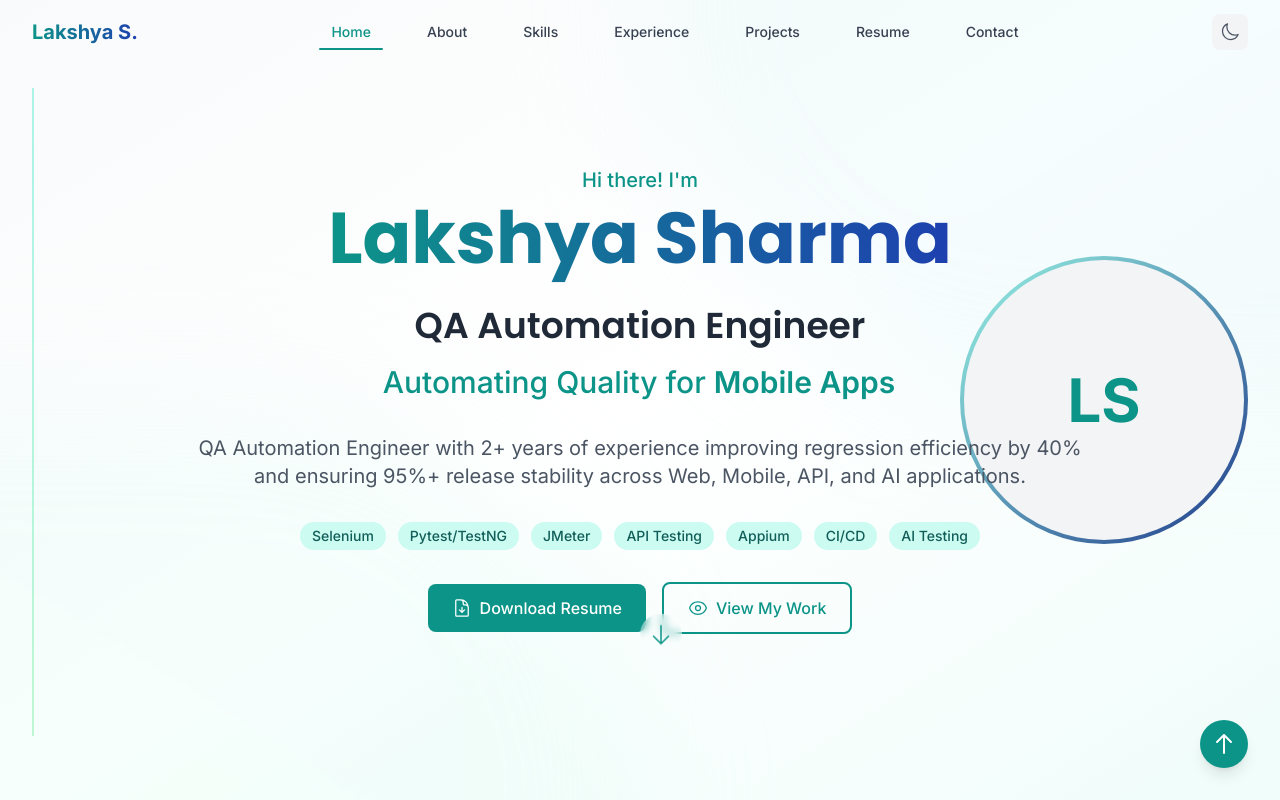
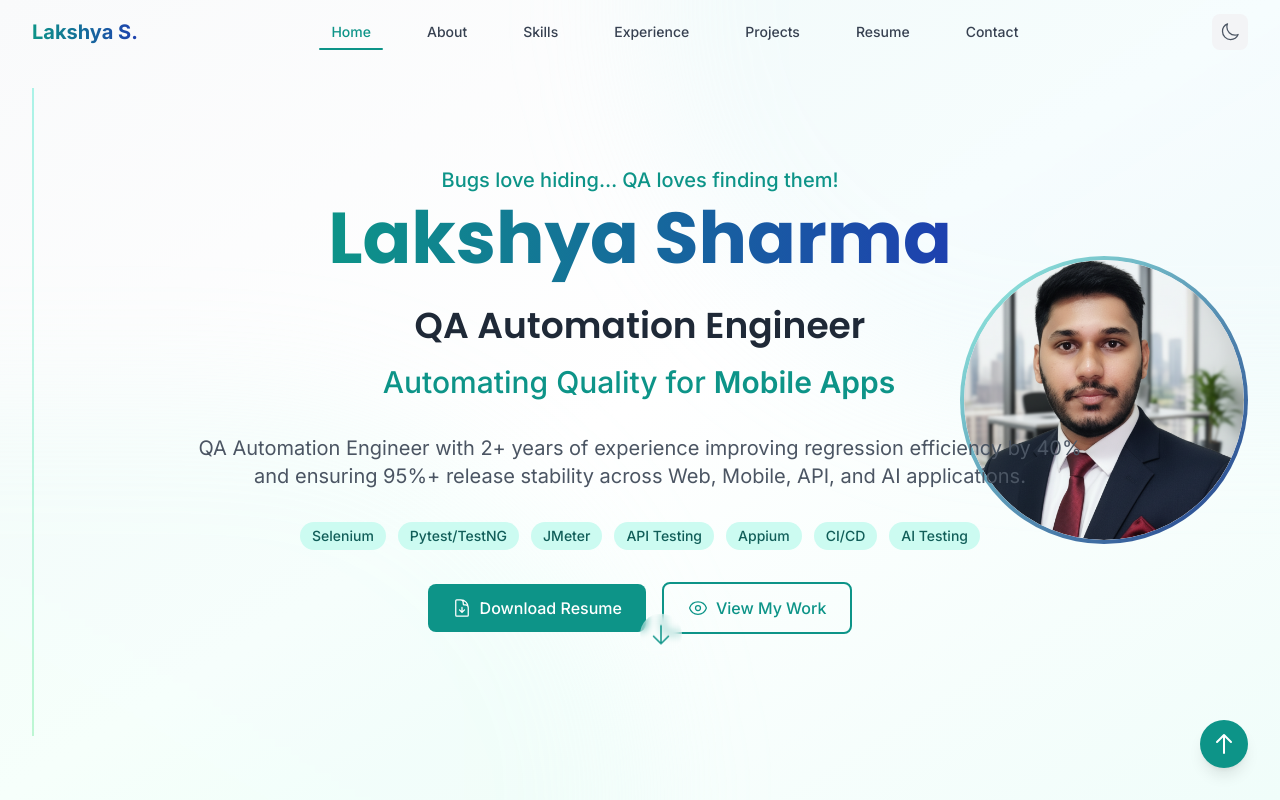
Before and after one commit to LakshyaQA/LakshyaSharmaQA.io, a React (Vite) app: page / in a window 1280 px wide. Shown: the top 800 px of the page. Built offline with nearby package versions, Linux system fonts and the light colour scheme.

Commit message:
Update Hero.jsx
lates code with profile image changes

```diff
--- a/src/components/Hero.jsx
+++ b/src/components/Hero.jsx
@@ -1,28 +1,47 @@
 import React, { useState, useEffect } from 'react';
 import { ArrowDownIcon, DocumentArrowDownIcon, EyeIcon } from '@heroicons/react/24/outline';
 import { profileData } from '../data/profile';
+
+// ✅ Import your profile image
+import profilePic from '../assets/profile-portfolio.png';
 
 const Hero = () => {
   const [currentIndex, setCurrentIndex] = useState(0);
   const [displayText, setDisplayText] = useState('');
   const [isDeleting, setIsDeleting] = useState(false);
   const [showCursor, setShowCursor] = useState(true);
+  const [currentQuote, setCurrentQuote] = useState('');
 
   const typingTexts = profileData.hero.typingText;
+
+  const qaQuotes = [
+    "Ooh, facing bugs in production?",
+    "Need a QA to safeguard your release?",
+    "Want to hire someone to break it before your users do?",
+    "Struggling with automation coverage?",
+    "Looking for someone to ensure your website never crashes?",
+    "Bugs love hiding… QA loves finding them!",
+    "Hire QA → Ship quality 🚀",
+  ];
+
+  useEffect(() => {
+    setCurrentQuote(qaQuotes[Math.floor(Math.random() * qaQuotes.length)]);
+    const interval = setInterval(() => {
+      setCurrentQuote(qaQuotes[Math.floor(Math.random() * qaQuotes.length)]);
+    }, 3000);
+    return () => clearInterval(interval);
+  }, []);
 
   useEffect(() => {
     const handleTyping = () => {
       const currentText = typingTexts[currentIndex];
-
       if (!isDeleting) {
         setDisplayText(currentText.substring(0, displayText.length + 1));
-
         if (displayText === currentText) {
           setTimeout(() => setIsDeleting(true), 2000);
         }
       } else {
         setDisplayText(currentText.substring(0, displayText.length - 1));
-
         if (displayText === '') {
           setIsDeleting(false);
           setCurrentIndex((prev) => (prev + 1) % typingTexts.length);
@@ -32,7 +51,6 @@ const Hero = () => {
 
     const typingSpeed = isDeleting ? 50 : 100;
     const timer = setTimeout(handleTyping, typingSpeed);
-
     return () => clearTimeout(timer);
   }, [displayText, isDeleting, currentIndex, typingTexts]);
 
@@ -40,7 +58,6 @@ const Hero = () => {
     const cursorTimer = setInterval(() => {
       setShowCursor(prev => !prev);
     }, 500);
-
     return () => clearInterval(cursorTimer);
   }, []);
 
@@ -52,7 +69,10 @@ const Hero = () => {
   };
 
   return (
-    <section id="hero" className="min-h-screen flex items-center justify-center relative overflow-hidden bg-gradient-to-br from-gray-50 via-white to-primary-50 dark:from-gray-900 dark:via-gray-900 dark:to-gray-800">
+    <section
+      id="hero"
+      className="min-h-screen flex items-center justify-center relative overflow-hidden bg-gradient-to-br from-gray-50 via-white to-primary-50 dark:from-gray-900 dark:via-gray-900 dark:to-gray-800"
+    >
       {/* Background Elements */}
       <div className="absolute inset-0 overflow-hidden">
         <div className="absolute -top-1/2 -right-1/2 w-full h-full bg-gradient-to-br from-primary-100/20 to-secondary-100/20 dark:from-primary-900/10 dark:to-secondary-900/10 rounded-full blur-3xl"></div>
@@ -61,12 +81,11 @@ const Hero = () => {
 
       <div className="container-custom section-padding relative z-10">
         <div className="text-center max-w-5xl mx-auto">
-          {/* Main Content */}
           <div className="space-y-8">
-            {/* Greeting */}
+            {/* Dynamic QA Quote */}
             <div className="space-y-2">
               <p className="text-lg sm:text-xl text-primary-600 dark:text-primary-400 font-medium animate-fade-in">
-                Hi there! I'm
+                {currentQuote}
               </p>
               <h1 className="text-4xl sm:text-6xl lg:text-7xl font-bold text-gray-900 dark:text-white animate-slide-up">
                 <span className="text-gradient">{profileData.name}</span>
@@ -78,8 +97,6 @@ const Hero = () => {
               <h2 className="text-2xl sm:text-3xl lg:text-4xl font-semibold text-gray-800 dark:text-gray-200">
                 {profileData.hero.headline}
               </h2>
-
-              {/* Typing Animation */}
               <div className="text-xl sm:text-2xl lg:text-3xl text-primary-600 dark:text-primary-400 font-medium min-h-[2.5rem] flex items-center justify-center">
                 <span>Automating Quality for </span>
                 <span className="ml-2 font-semibold">
@@ -89,12 +106,11 @@ const Hero = () => {
               </div>
             </div>
 
-            {/* Subheadline */}
             <p className="text-lg sm:text-xl text-gray-600 dark:text-gray-300 max-w-4xl mx-auto leading-relaxed animate-fade-in">
               {profileData.hero.description}
             </p>
 
-            {/* Tech Stack Tags */}
+            {/* Tech Stack */}
             <div className="flex flex-wrap justify-center gap-3 mt-8">
               {profileData.hero.subheadline.split(' · ').map((tech, index) => (
                 <span
@@ -106,7 +122,7 @@ const Hero = () => {
               ))}
             </div>
 
-            {/* CTA Buttons */}
+            {/* CTA */}
             <div className="flex flex-col sm:flex-row gap-4 justify-center items-center mt-12">
               <a
                 href={profileData.resume.downloadUrl}
@@ -140,13 +156,15 @@ const Hero = () => {
         </div>
       </div>
 
-      {/* Professional Image Placeholder */}
+      {/* ✅ Profile Image */}
       <div className="absolute right-8 top-1/2 transform -translate-y-1/2 hidden lg:block">
         <div className="w-72 h-72 rounded-full bg-gradient-to-br from-primary-200 to-secondary-200 dark:from-primary-800 to-secondary-800 p-1">
-          <div className="w-full h-full rounded-full bg-gray-100 dark:bg-gray-800 flex items-center justify-center">
-            <div className="text-primary-600 dark:text-primary-400 text-6xl font-bold">
-              {profileData.name.split(' ').map(n => n[0]).join('')}
-            </div>
+          <div className="w-full h-full rounded-full bg-gray-100 dark:bg-gray-800 flex items-center justify-center overflow-hidden">
+            <img
+              src={profilePic}
+              alt="Lakshya Sharma"
+              className="w-full h-full object-cover rounded-full"
+            />
           </div>
         </div>
       </div>
```
